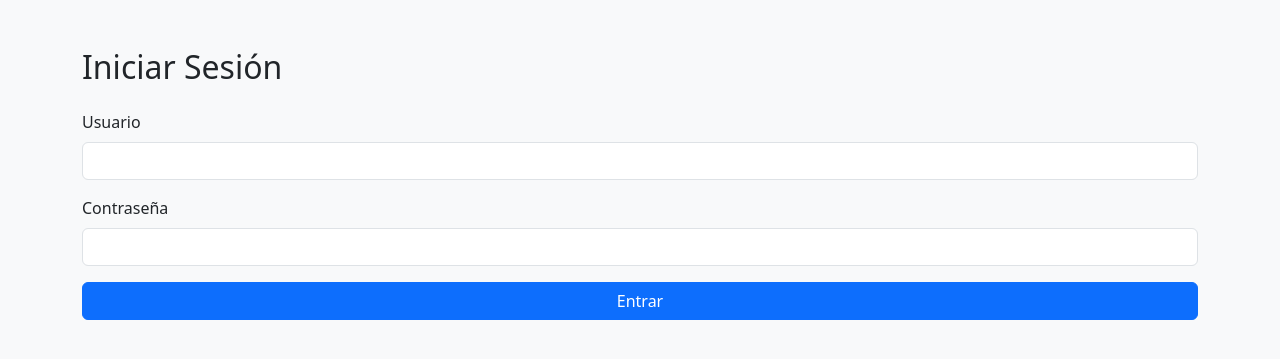
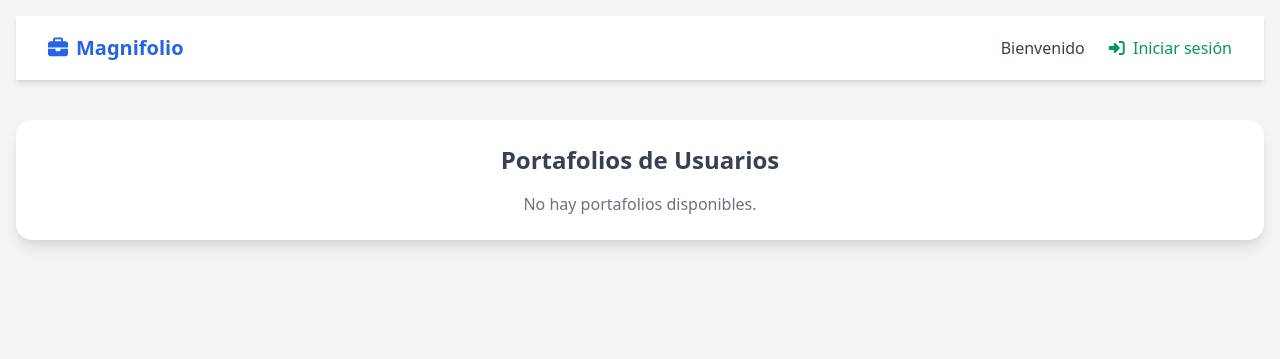
Before and after one commit to MiguelG2000/Magnifolio, a Django app: page / in a window 1280 px wide. Shown: the top 359 px of the page. Run offline with Django 5.2, Linux system fonts and the light colour scheme.

Commit message:
Cambios a index

```diff
--- a/magnifolio/settings.py
+++ b/magnifolio/settings.py
@@ -37,6 +37,7 @@ INSTALLED_APPS = [
     'django.contrib.sessions',
     'django.contrib.messages',
     'django.contrib.staticfiles',
+    "widget_tweaks",
     'usuarios',
     'proyectos'
 ]
@@ -127,5 +128,4 @@ DEFAULT_AUTO_FIELD = 'django.db.models.BigAutoField'
 AUTH_USER_MODEL = 'usuarios.Usuario'
 
 LOGIN_URL = "login"
-LOGIN_REDIRECT_URL = "index"
 LOGOUT_REDIRECT_URL = "login"
--- /dev/null
+++ b/templates/base.html
@@ -0,0 +1,25 @@
+{% load static %}
+<!DOCTYPE html>
+<html lang="es">
+<head>
+    <meta charset="UTF-8">
+    <title>{% block title %}Magnifolio{% endblock %}</title>
+    <link href="https://cdn.jsdelivr.net/npm/tailwindcss@2.2.19/dist/tailwind.min.css" rel="stylesheet">
+    <link rel="stylesheet" href="https://cdnjs.cloudflare.com/ajax/libs/font-awesome/6.5.1/css/all.min.css">
+</head>
+<body class="bg-gray-100 text-gray-800">
+
+    <div class="container mx-auto p-4">
+    {% block navbar %}{% endblock %}
+        {% if messages %}
+            {% for message in messages %}
+                <div class="p-4 mb-4 text-sm rounded-lg mt-4 {% if message.tags == 'error' %}bg-red-100 text-red-800{% elif message.tags == 'success' %}bg-green-100 text-green-800{% else %}bg-blue-100 text-blue-800{% endif %}">
+                    <i class="fa-solid {% if message.tags == 'error' %}fa-circle-xmark{% elif message.tags == 'success' %}fa-circle-check{% else %}fa-circle-info{% endif %} mr-2"></i>
+                    {{ message }}
+                </div>
+            {% endfor %}
+        {% endif %}
+        {% block content %}{% endblock %}
+    </div>
+</body>
+</html>
--- a/templates/index.html
+++ b/templates/index.html
@@ -1,15 +1,34 @@
-<!DOCTYPE html>
-<html lang="es">
-<head>
-    <meta charset="UTF-8">
-    <title>Index</title>
-    <link rel="stylesheet" href="https://cdn.jsdelivr.net/npm/bootstrap@5.3.2/dist/css/bootstrap.min.css">
-</head>
-<body class="bg-light">
-<div class="container mt-5">
-    <h2>Bienvenido {{ request.user.username }}</h2>
-    <p>Has iniciado sesión correctamente.</p>
-    <a href="{% url 'logout' %}" class="btn btn-danger">Cerrar sesión</a>
+{% extends 'base.html' %}
+{% block navbar %}
+    {% include 'navbar.html' %}
+{% endblock %}
+{% block content %}
+<div class="text-center mt-10">
+    <div class="bg-white shadow-lg rounded-2xl p-6 mt-6">
+        <h2 class="text-2xl font-bold text-gray-700 mb-4">Portafolios de Usuarios</h2>
+
+        <div class="space-y-4">
+            {% for usuario in usuarios %}
+                {% if usuario.visible %}
+                    <div class="flex items-center bg-gray-100 p-4 rounded-lg shadow-sm">
+                        <img src="{{ usuario.foto_perfil.url }}" alt="{{ usuario.username }}"
+                             class="w-16 h-16 rounded-full object-cover mr-4">
+
+                        <div class="flex-1">
+                            <h3 class="text-lg font-semibold text-gray-800">{{ usuario.username }}</h3>
+                            <p class="text-gray-600 text-sm">{{ usuario.descripcion|default:"Sin descripción" }}</p>
+                        </div>
+
+                        <a href="{% url 'ver_portafolio' usuario.id %}"
+                           class="ml-auto bg-blue-600 hover:bg-blue-700 text-white text-sm px-4 py-2 rounded-lg shadow">
+                            Ver Portafolio
+                        </a>
+                    </div>
+                {% endif %}
+            {% empty %}
+                <p class="text-gray-500">No hay portafolios disponibles.</p>
+            {% endfor %}
+        </div>
+    </div>
 </div>
-</body>
-</html>
+{% endblock %}
--- a/templates/login.html
+++ b/templates/login.html
@@ -1,41 +1,22 @@
-{% load static %}
-<!DOCTYPE html>
-<html lang="es">
-<head>
-    <meta charset="UTF-8">
-    <title>Login</title>
-    <link rel="stylesheet" href="https://cdn.jsdelivr.net/npm/bootstrap@5.3.2/dist/css/bootstrap.min.css">
-</head>
-<body class="bg-light">
+{% extends "base.html" %}
+{% block title %}Iniciar Sesión{% endblock %}
 
-<div class="container mt-5">
-    <h2 class="mb-4">Iniciar Sesión</h2>
-
-{% if messages %}
-    {% for message in messages %}
-        <div class="alert alert-{% if message.tags == 'error' %}danger{% else %}{{ message.tags }}{% endif %} alert-dismissible fade show" role="alert">
-            {{ message }}
-            <button type="button" class="btn-close" data-bs-dismiss="alert"></button>
+{% block content %}
+<div class="max-w-md mx-auto bg-white p-6 rounded-lg shadow-md mt-10">
+    <h2 class="text-2xl font-bold mb-4 text-center">Iniciar Sesión</h2>
+    <form method="POST" class="space-y-4">
+        {% csrf_token %}
+        <div>
+            <label for="username" class="block font-medium text-gray-700">Usuario</label>
+            <input type="text" name="username" id="username" class="mt-1 p-2 w-full border rounded focus:ring focus:ring-blue-300" required>
         </div>
-    {% endfor %}
-{% endif %}
-
-    <form method="POST">
-        {% csrf_token %}
-        <div class="mb-3">
-            <label for="username" class="form-label">Usuario</label>
-            <input type="text" name="username" id="username" class="form-control" required>
+        <div>
+            <label for="password" class="block font-medium text-gray-700">Contraseña</label>
+            <input type="password" name="password" id="password" class="mt-1 p-2 w-full border rounded focus:ring focus:ring-blue-300" required>
         </div>
-
-        <div class="mb-3">
-            <label for="password" class="form-label">Contraseña</label>
-            <input type="password" name="password" id="password" class="form-control" required>
-        </div>
-
-        <button type="submit" class="btn btn-primary w-100">Entrar</button>
+        <button type="submit" class="w-full bg-blue-600 text-white py-2 rounded hover:bg-blue-700 transition">
+            <i class="fa-solid fa-right-to-bracket mr-2"></i>Entrar
+        </button>
     </form>
 </div>
-
-<script src="https://cdn.jsdelivr.net/npm/bootstrap@5.3.2/dist/js/bootstrap.bundle.min.js"></script>
-</body>
-</html>
+{% endblock %}
--- /dev/null
+++ b/templates/navbar.html
@@ -0,0 +1,67 @@
+{% load static %}
+<!DOCTYPE html>
+<html lang="es">
+<head>
+    <meta charset="UTF-8">
+    <title>{% block title %}Magnifolio{% endblock %}</title>
+    <link href="https://cdn.jsdelivr.net/npm/tailwindcss@2.2.19/dist/tailwind.min.css" rel="stylesheet">
+    <link rel="stylesheet" href="https://cdnjs.cloudflare.com/ajax/libs/font-awesome/6.5.1/css/all.min.css">
+</head>
+<body class="bg-gray-100 text-gray-800">
+        <nav class="bg-white shadow-md">
+            <div class="max-w-7xl mx-auto px-4 sm:px-6 lg:px-8">
+                <div class="flex justify-between h-16">
+                    <div class="flex items-center">
+                        <a href="{% url 'index' %}" class="text-xl font-bold text-blue-600 flex items-center">
+                            <i class="fa-solid fa-briefcase mr-2"></i> Magnifolio
+                        </a>
+                    </div>
+
+                    <div class="hidden md:flex items-center space-x-6">
+                        {% if request.user.is_authenticated %}
+                            <a href="{% url 'index' %}" class="text-gray-700 hover:text-blue-600 transition">
+                                Bienvenido, {{ request.user.username }}
+                            </a>
+
+                            <a href="{% url 'mi_perfil' %}" class="text-gray-700 hover:text-blue-600 transition">
+                                <i class="fa-solid fa-user mr-1"></i> Mi Perfil
+                            </a>
+
+                            <a href="{% url 'logout' %}" class="text-red-600 hover:text-red-700 transition">
+                                <i class="fa-solid fa-right-from-bracket mr-1"></i> Cerrar sesión
+                            </a>
+                        {% else %}
+                            <a href="{% url 'index' %}" class="text-gray-700 hover:text-blue-600 transition">
+                                Bienvenido
+                            </a>
+                            <a href="{% url 'login' %}" class="text-green-600 hover:text-green-700 transition">
+                                <i class="fa-solid fa-right-to-bracket mr-1"></i> Iniciar sesión
+                            </a>
+                        {% endif %}
+                    </div>
+
+                    <div class="md:hidden flex items-center">
+                        <button id="menu-btn" class="text-gray-700 focus:outline-none">
+                            <i class="fa-solid fa-bars text-2xl"></i>
+                        </button>
+                    </div>
+                </div>
+            </div>
+
+            <div id="mobile-menu" class="hidden md:hidden bg-white border-t">
+                <a href="{% url 'index' %}" class="block px-4 py-2 text-gray-700 hover:bg-gray-100">
+                    <i class="fa-solid fa-house mr-1"></i> Inicio
+                </a>
+                <a href="{% url 'logout' %}" class="block px-4 py-2 text-red-600 hover:bg-gray-100">
+                    <i class="fa-solid fa-right-from-bracket mr-1"></i> Cerrar sesión
+                </a>
+            </div>
+        </nav>
+</body>
+<script>
+    document.getElementById('menu-btn').addEventListener('click', function () {
+        let menu = document.getElementById('mobile-menu');
+        menu.classList.toggle('hidden');
+    });
+</script>
+</html>
--- a/usuarios/models.py
+++ b/usuarios/models.py
@@ -5,6 +5,7 @@ from django.db import models
 class Usuario(AbstractUser):
     descripcion = models.TextField(max_length=300, null=True, blank=True)
     foto_perfil = models.ImageField(upload_to='fotos/', null=True, blank=True)
+    visible = models.BooleanField(default=True)
 
     def __str__(self):
         return self.username
--- a/usuarios/urls.py
+++ b/usuarios/urls.py
@@ -2,11 +2,13 @@ from django.urls import path
 from .views import (
     login,
     usuario_logout,
-    index
+    index,
+    mi_perfil
 )
 
 urlpatterns = [
-    path("", login, name="login"),
+    path("login/", login, name="login"),
     path("logout/", usuario_logout, name="logout"),
-    path("home/", index, name="index"),
+    path("", index, name="index"),
+    path("mi_perfil/", mi_perfil, name="mi_perfil"),
 ]
--- a/usuarios/views.py
+++ b/usuarios/views.py
@@ -2,6 +2,10 @@ from django.shortcuts import render, redirect
 from django.contrib.auth import authenticate, login as auth_login, logout
 from django.contrib import messages
 from django.contrib.auth.decorators import login_required
+from .forms import PerfilForm
+
+from usuarios.models import Usuario
+
 
 def login(request):
     if request.method == "POST":
@@ -27,8 +31,18 @@ def login(request):
 def usuario_logout(request):
     logout(request)
     messages.success(request, "Has cerrado sesión correctamente.")
-    return redirect("login")
+    return redirect("index")
+
+def index(request):
+    return render(request, "index.html")
+
+def lista_portafolios(request):
+    usuarios = Usuario.objects.filter(visible=True)
+    context = {
+        "usuarios": usuarios,
+    }
+    return render(request, 'index.html', context)
 
 @login_required
-def index(request):
-    return render(request, "index.html")
+def mi_perfil(request):
+    return render(request, 'mi_perfil.html')
```
Also changed, not shown: proyectos/models.py (+12 -1 lines), usuarios/forms.py (added, +7 -0 lines), db.sqlite3, templates/mi_perfil.html (added), usuarios/migrations/0004_usuario_visible.py (added).
